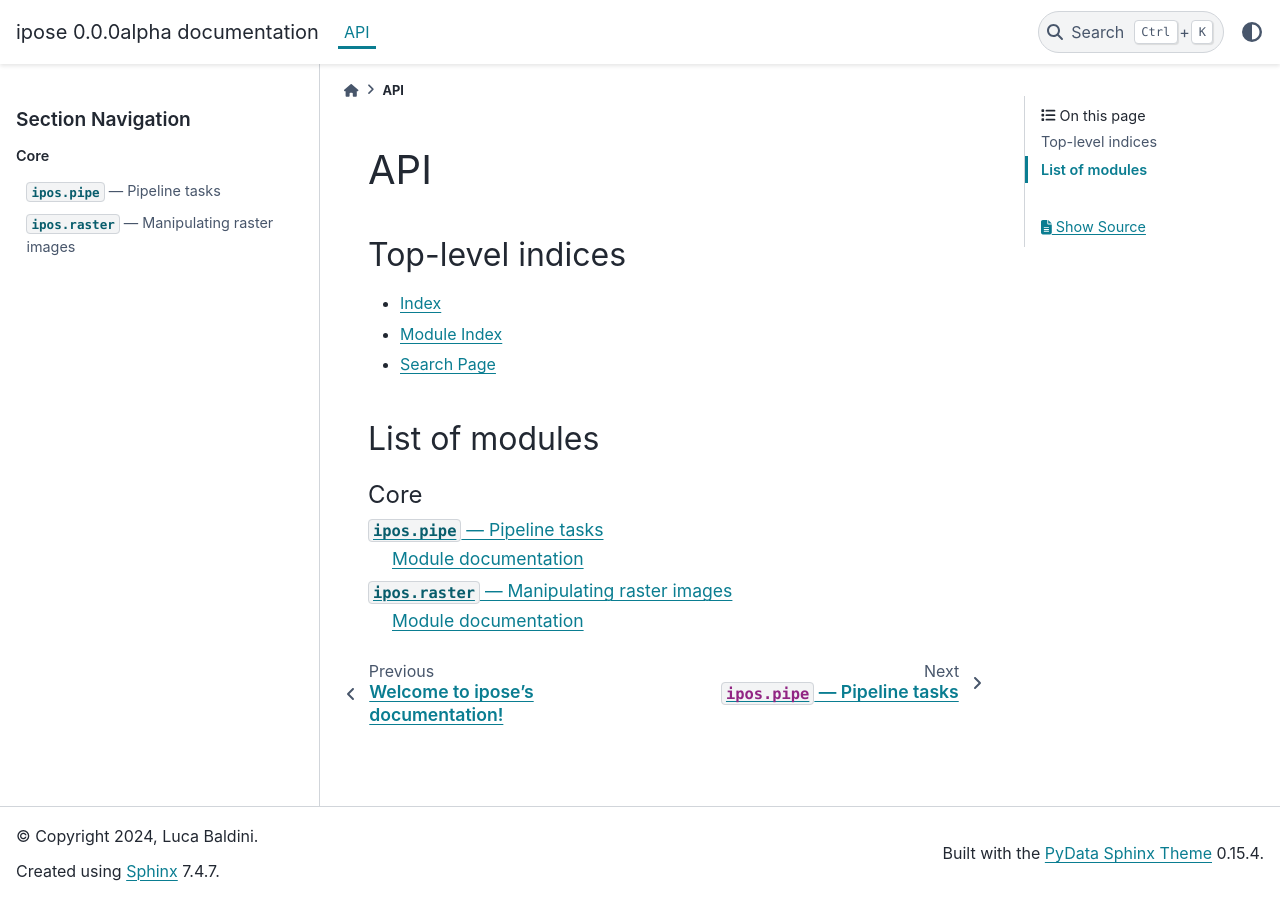
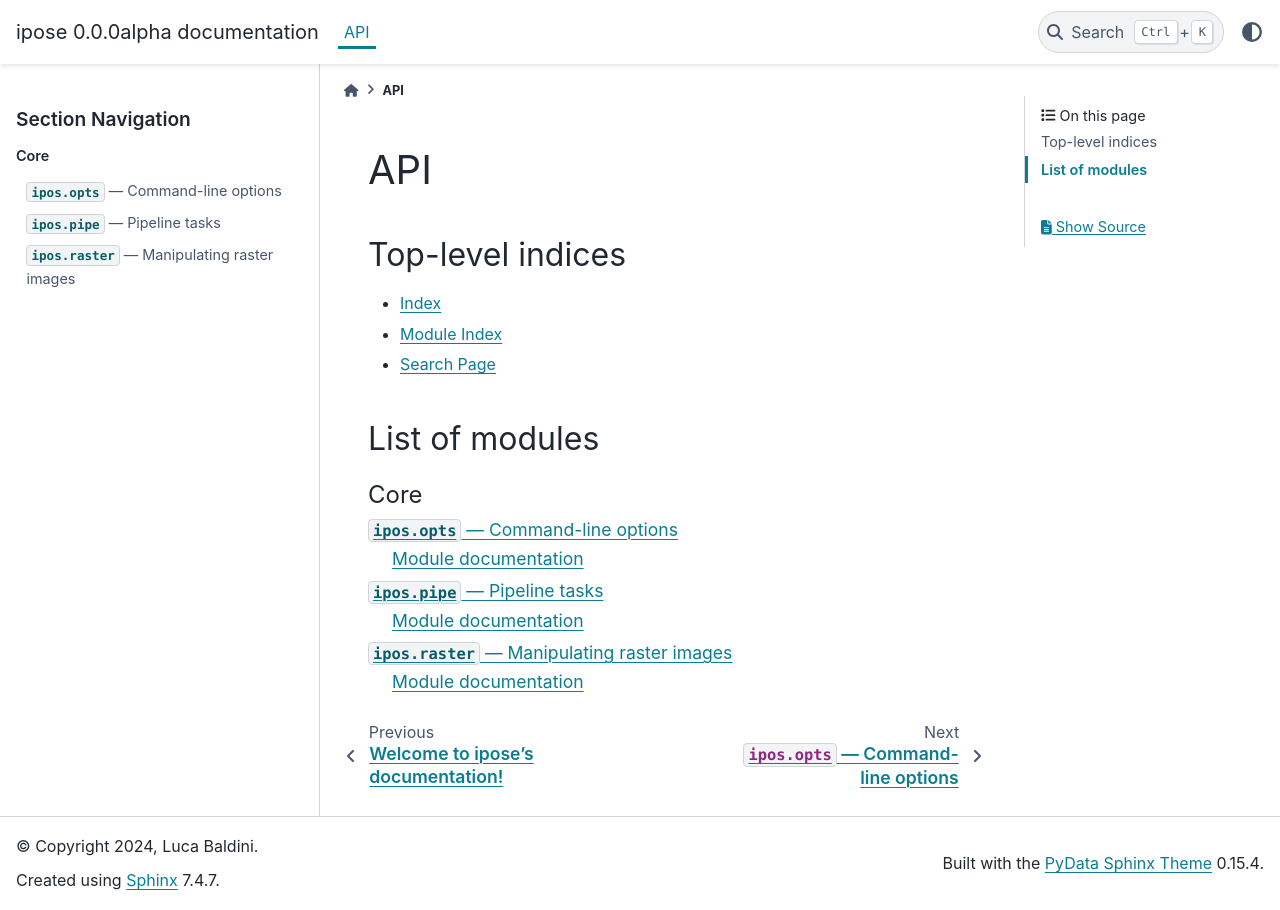
Before and after one commit to lucabaldini/ipose, a Sphinx documentation site: the page built from docs/api.rst, in a window 1280 px wide. Built offline with Sphinx 7.4.7 and the PyData theme 0.15.4, drawn with Linux system fonts in a browser that asks for light colours; formulas are drawn with MathJax 3.

Commit message:
Docs updated.

```diff
--- a/docs/api.rst
+++ b/docs/api.rst
@@ -18,5 +18,6 @@ List of modules
    :maxdepth: 2
    :caption: Core
 
+   opts
    pipe
    raster
--- /dev/null
+++ b/docs/opts.rst
@@ -0,0 +1,10 @@
+.. _opts:
+
+:mod:`ipos.opts` --- Command-line options
+=========================================
+
+
+Module documentation
+--------------------
+
+.. automodule:: ipose.opts
```
